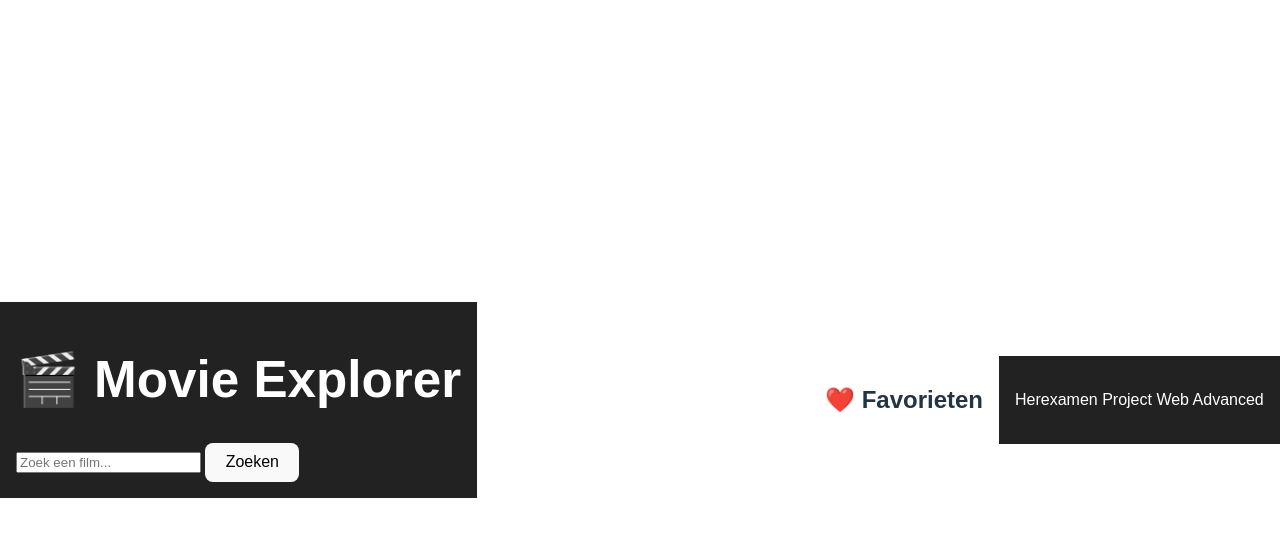
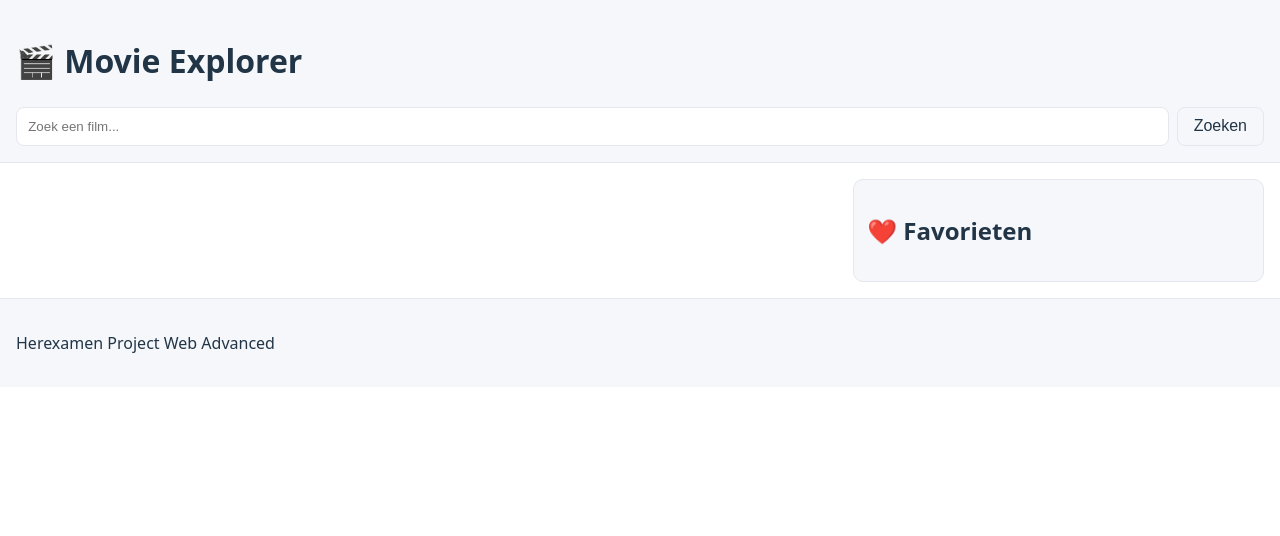
Before and after one commit to REDFS12/Advanced-Web-Project-Movie-Explorer, a website: page movie-explorer/index.html in a window 1280 px wide. Drawn offline with Linux system fonts and the light colour scheme.

Commit message:
Fix in merged content of final style css file and tested output

```diff
--- a/movie-explorer/index.html
+++ b/movie-explorer/index.html
@@ -4,7 +4,7 @@
   <meta charset="UTF-8" />
   <meta name="viewport" content="width=device-width, initial-scale=1.0"/>
   <title>Movie Explorer (TMDb)</title>
-  <link rel="stylesheet" href="/src/styles/style.css" />
+  <link rel="stylesheet" href="src/styles/style.css"/>
 </head>
 <body>
   <header>
--- a/movie-explorer/src/styles/style.css
+++ b/movie-explorer/src/styles/style.css
@@ -1,131 +1,127 @@
+/* ========== Basis / reset ========== */
 :root {
+  --bg: #ffffff;
+  --text: #213547;
+  --muted: #666;
+  --surface: #ffffff;
+  --surface-2: #f5f7fb;
+  --border: #e4e7ee;
+  --accent: #646cff;
+}
+
+@media (prefers-color-scheme: dark) {
+  :root {
+    --bg: #242424;
+    --text: rgba(255, 255, 255, 0.9);
+    --muted: rgba(255, 255, 255, 0.7);
+    --surface: #2b2b2b;
+    --surface-2: #1f1f1f;
+    --border: #3a3a3a;
+    --accent: #8fa2ff;
+  }
+}
+
+* { box-sizing: border-box; }
+html, body { margin: 0; padding: 0; }
+
+body {
   font-family: system-ui, Avenir, Helvetica, Arial, sans-serif;
   line-height: 1.5;
-  font-weight: 400;
-
-  color-scheme: light dark;
-  color: rgba(255, 255, 255, 0.87);
-  background-color: #242424;
-
-  font-synthesis: none;
-  text-rendering: optimizeLegibility;
-  -webkit-font-smoothing: antialiased;
-  -moz-osx-font-smoothing: grayscale;
+  background: var(--bg);
+  color: var(--text);
 }
 
-a {
-  font-weight: 500;
-  color: #646cff;
-  text-decoration: inherit;
-}
-a:hover {
-  color: #535bf2;
-}
-
-body {
-  margin: 0;
-  display: flex;
-  place-items: center;
-  min-width: 320px;
-  min-height: 100vh;
-}
-
-h1 {
-  font-size: 3.2em;
-  line-height: 1.1;
-}
-
-#app {
-  max-width: 1280px;
-  margin: 0 auto;
-  padding: 2rem;
-  text-align: center;
-}
-
-.logo {
-  height: 6em;
-  padding: 1.5em;
-  will-change: filter;
-  transition: filter 300ms;
-}
-.logo:hover {
-  filter: drop-shadow(0 0 2em #646cffaa);
-}
-.logo.vanilla:hover {
-  filter: drop-shadow(0 0 2em #f7df1eaa);
-}
-
-.card {
-  padding: 2em;
-}
-
-.read-the-docs {
-  color: #888;
-}
+/* ========== Links & Buttons ========== */
+a { color: var(--accent); text-decoration: none; }
+a:hover { text-decoration: underline; }
 
 button {
   border-radius: 8px;
-  border: 1px solid transparent;
-  padding: 0.6em 1.2em;
-  font-size: 1em;
+  border: 1px solid var(--border);
+  padding: 0.6em 1.0em;
+  font-size: 1rem;
   font-weight: 500;
-  font-family: inherit;
-  background-color: #1a1a1a;
+  background: var(--surface-2);
+  color: var(--text);
   cursor: pointer;
-  transition: border-color 0.25s;
+  transition: border-color 0.2s, background 0.2s;
 }
-button:hover {
-  border-color: #646cff;
-}
-button:focus,
-button:focus-visible {
-  outline: 4px auto -webkit-focus-ring-color;
-}
+button:hover { border-color: var(--accent); }
 
-@media (prefers-color-scheme: light) {
-  :root {
-    color: #213547;
-    background-color: #ffffff;
-  }
-  a:hover {
-    color: #747bff;
-  }
-  button {
-    background-color: #f9f9f9;
-  }
-}
-
-
-body {
-  font-family: Arial, sans-serif;
-  margin: 0;
-  padding: 0;
-}
+/* ========== Pagina-secties ========== */
 header, footer {
-  background: #222;
-  color: white;
+  background: var(--surface-2);
+  color: var(--text);
+  border-bottom: 1px solid var(--border);
   padding: 1rem;
 }
+footer { border-top: 1px solid var(--border); border-bottom: none; }
+
 main {
   display: grid;
-  grid-template-columns: 2fr 1fr;
+  grid-template-columns: 2fr 1fr; /* content + sidebar */
   gap: 1rem;
   padding: 1rem;
 }
+
+/* ========== Zoekformulier ========== */
+header form {
+  display: flex;
+  gap: .5rem;
+  margin-top: .5rem;
+}
+header input[type="text"], header input[type="search"] {
+  flex: 1;
+  padding: .55rem .7rem;
+  border-radius: 8px;
+  border: 1px solid var(--border);
+  background: var(--surface);
+  color: var(--text);
+}
+
+/* ========== Resultaten grid ========== */
 #results {
   display: grid;
   grid-template-columns: repeat(auto-fill, minmax(180px, 1fr));
   gap: 1rem;
 }
 
+/* ========== Cards ========== */
 .card {
-  background: white;
-  border-radius: 8px;
+  background: var(--surface);
+  border: 1px solid var(--border);
+  border-radius: 10px;
   padding: 0.5rem;
   text-align: center;
+  overflow: hidden;
 }
+
 .poster {
   width: 100%;
-  border-radius: 6px;
+  display: block;
+  border-radius: 8px;
   margin-bottom: 0.5rem;
+  aspect-ratio: 2 / 3;
+  object-fit: cover;
 }
+
+.card h3 { margin: 0.25rem 0 0.25rem; font-size: 1rem; }
+.card p { margin: 0.1rem 0; color: var(--muted); }
+
+/* ========== Sidebar favorieten ========== */
+aside {
+  background: var(--surface-2);
+  border: 1px solid var(--border);
+  border-radius: 10px;
+  padding: .8rem;
+  height: fit-content;
+  position: sticky;
+  top: 1rem;
+}
+#favoritesList { list-style: none; padding: 0; margin: 0; display: grid; gap: .5rem; }
+
+/* ========== Responsive ========== */
+@media (max-width: 960px) {
+  main { grid-template-columns: 1fr; }
+  aside { position: static; }
+}
```
